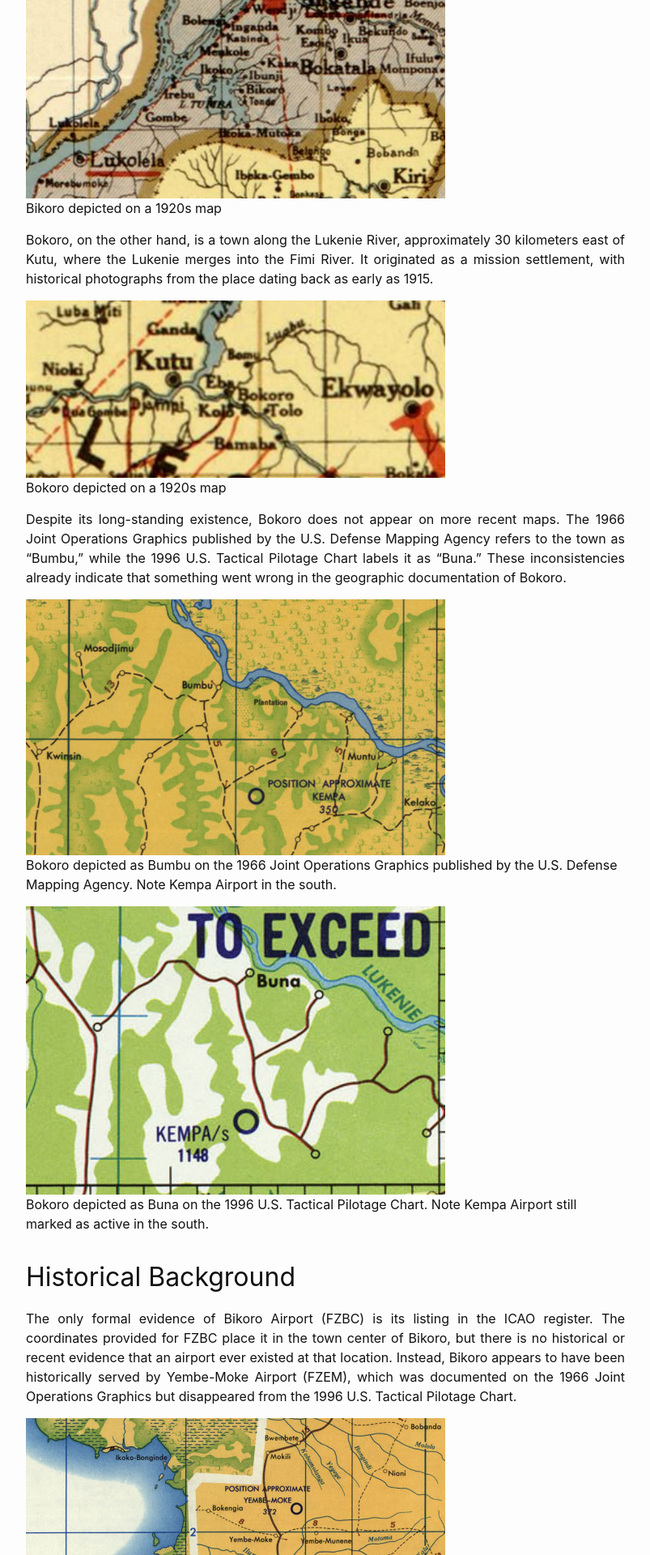
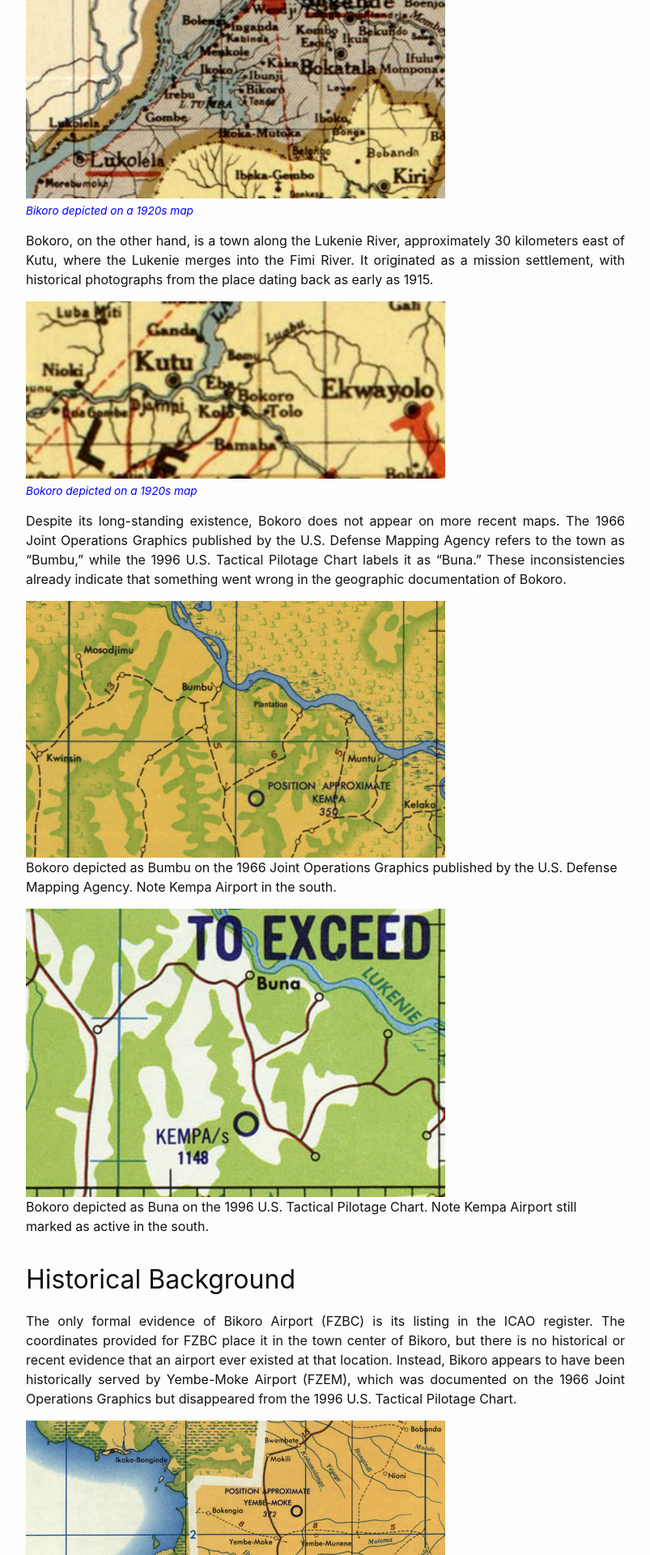
Before and after one commit to ian727/congo-airfields, a Jekyll site: the page built from airports/bikorofzbc/bikorobokoro.md, in a window 1280 px wide. Shown: the part 551-2471 px from the top of the page at 81% size, without its empty margins (238-1041 px from the left). Built offline with Jekyll 4.4.1, drawn with Linux system fonts in a browser that asks for light colours.

Commit message:
Update bikorobokoro.md

```diff
--- a/airports/bikorofzbc/bikorobokoro.md
+++ b/airports/bikorofzbc/bikorobokoro.md
@@ -14,16 +14,20 @@
 
 Bikoro is a market town situated on the shores of Lac Tumba, serving as the largest settlement in the region. It is connected to Mbandaka via National Road 21 (RN21) and has long been documented on various maps.
 
-<div style="text-align: left;">
-    <img src="/congo-airfields/airports/bikorofzbc/oldmap_bi.png" alt="Bikoro on old map" width="70%">
-    <p class="caption">Bikoro depicted on a 1920s map</p>
+<div class="image-left">
+    <figure>
+        <img src="/congo-airfields/airports/bikorofzbc/oldmap_bi.png" alt="Bikoro on old map" width="70%">
+        <figcaption>Bikoro depicted on a 1920s map</figcaption>
+    </figure>
 </div>
 
 Bokoro, on the other hand, is a town along the Lukenie River, approximately 30 kilometers east of Kutu, where the Lukenie merges into the Fimi River. It originated as a mission settlement, with historical photographs from the place dating back as early as 1915.
 
-<div style="text-align: left;">
-    <img src="/congo-airfields/airports/bikorofzbc/oldmap_bo.png" alt="Bikoro on old map" width="70%">
-    <p class="caption">Bokoro depicted on a 1920s map</p>
+<div class="image-left">
+    <figure>
+        <img src="/congo-airfields/airports/bikorofzbc/oldmap_bo.png" alt="Bikoro on old map" width="70%">
+        <figcaption>Bokoro depicted on a 1920s map</figcaption>
+    </figure>
 </div>
 
 Despite its long-standing existence, Bokoro does not appear on more recent maps. The 1966 Joint Operations Graphics published by the U.S. Defense Mapping Agency refers to the town as "Bumbu," while the 1996 U.S. Tactical Pilotage Chart labels it as "Buna." These inconsistencies already indicate that something went wrong in the geographic documentation of Bokoro.
```
